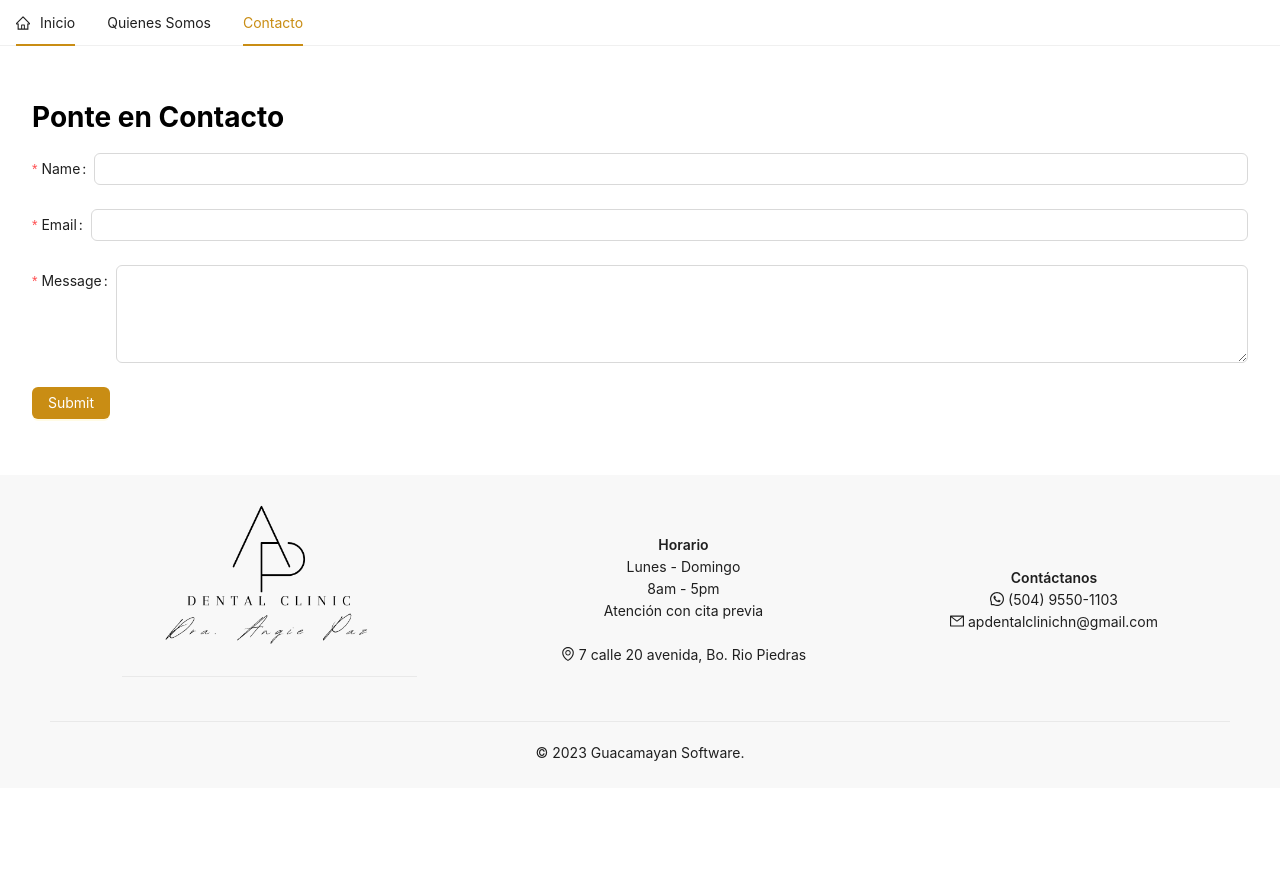
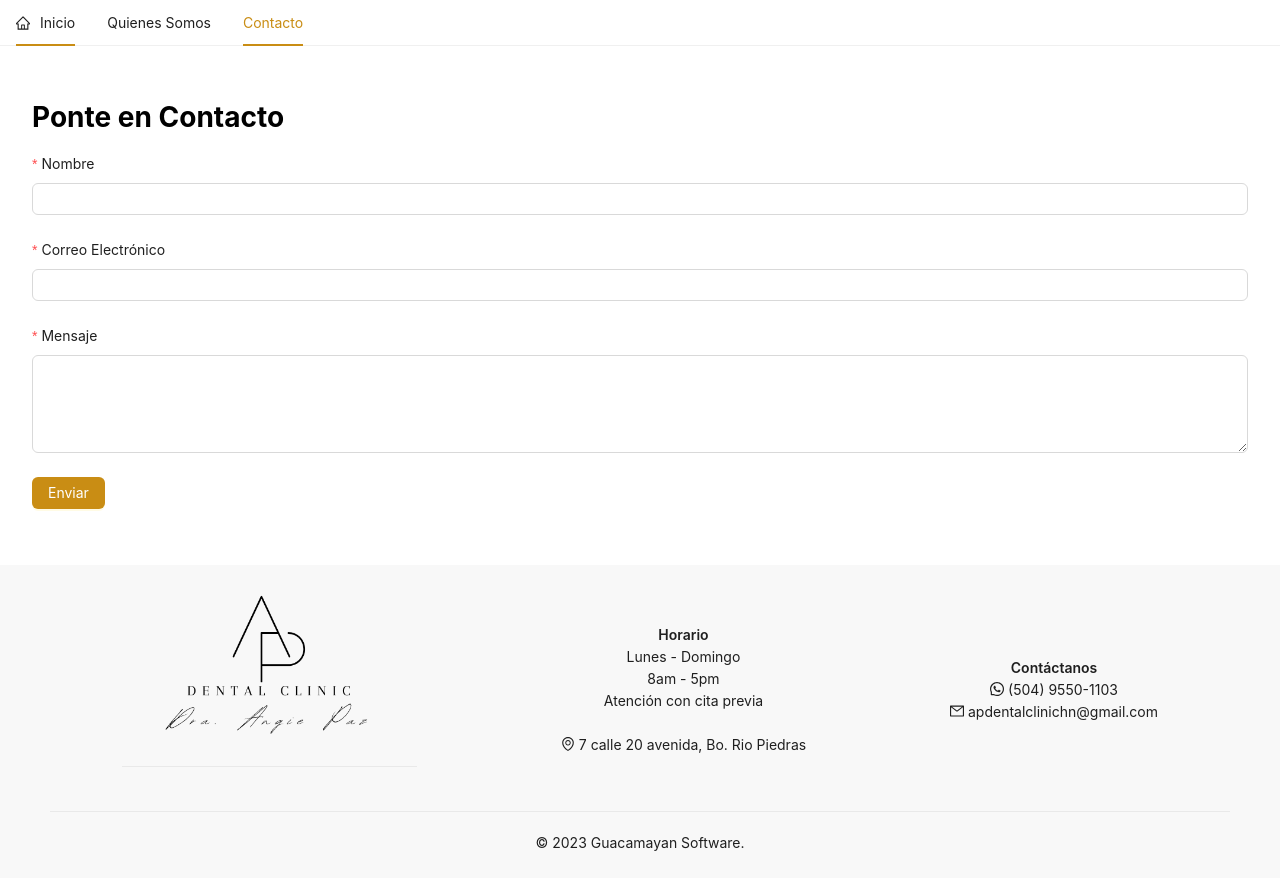
Before and after one commit to Vicra/apdental.clinic, a React (Create React App) app: page /contact in a window 1280 px wide. Before the commit the page ends 800 px from the top, so only its background shows below. Built offline with nearby package versions, Linux system fonts and the light colour scheme.

Commit message:
Contact Form

```diff
--- a/src/common/ContactForm/ContactForm.tsx
+++ b/src/common/ContactForm/ContactForm.tsx
@@ -29,21 +29,28 @@ const ContactForm = () => {
   };
 
   return (
-    <Form<ContactFormValues> form={form} onFinish={handleSubmit}>
+    <Form<ContactFormValues>
+      form={form}
+      onFinish={handleSubmit}
+      layout="vertical"
+    >
       <Form.Item
         name="name"
-        label="Name"
-        rules={[{ required: true, message: "Please enter your name." }]}
+        label="Nombre"
+        rules={[{ required: true, message: "Porfavor ingrese su nombre." }]}
       >
         <Input />
       </Form.Item>
 
       <Form.Item
         name="email"
-        label="Email"
+        label="Correo Electrónico"
         rules={[
-          { required: true, message: "Please enter your email address." },
-          { type: "email", message: "Please enter a valid email address." },
+          {
+            required: true,
+            message: "Porfavor ingrese su correo electrónico.",
+          },
+          { type: "email", message: "Ingrese un correo electrónico valido." },
         ]}
       >
         <Input />
@@ -51,15 +58,15 @@ const ContactForm = () => {
 
       <Form.Item
         name="message"
-        label="Message"
-        rules={[{ required: true, message: "Please enter your message." }]}
+        label="Mensaje"
+        rules={[{ required: true, message: "Porfavor ingrese un mensaje." }]}
       >
         <Input.TextArea rows={4} />
       </Form.Item>
 
       <Form.Item>
         <Button type="primary" htmlType="submit" loading={submitting}>
-          Submit
+          Enviar
         </Button>
       </Form.Item>
     </Form>
```
